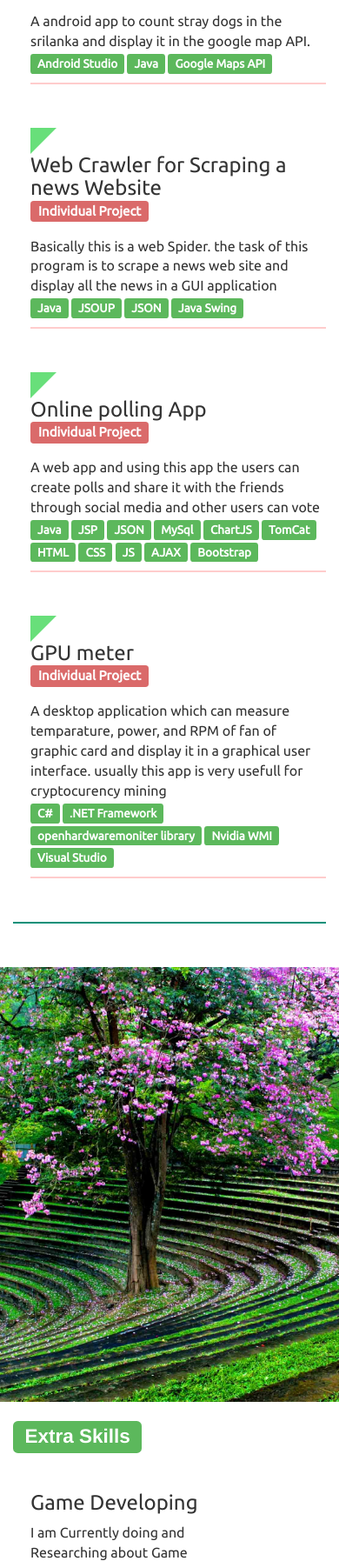
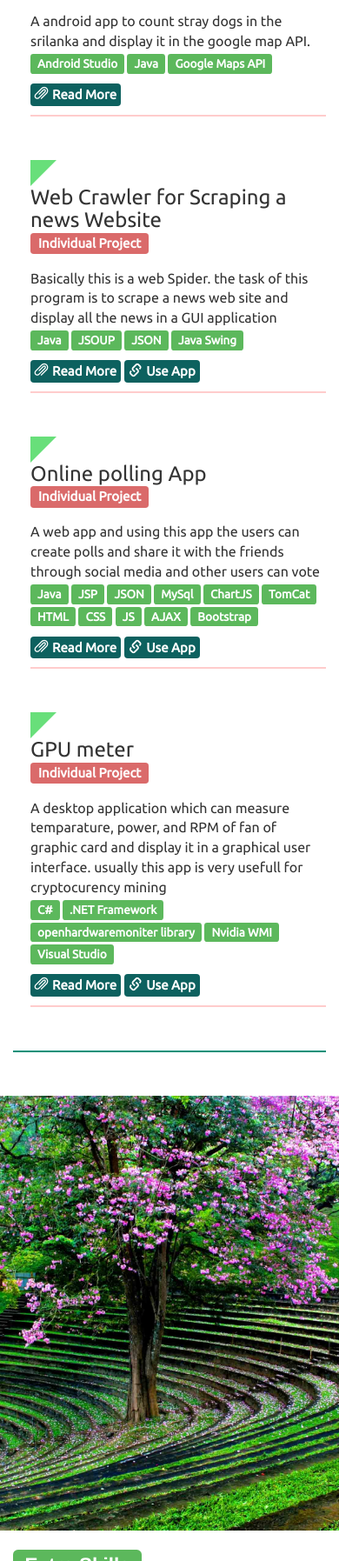
Before and after one commit to jayamaljayamaha/JayamalJayamaha.github.io, a plain HTML site: page index.html in a window 390 px wide. Shown: the part 5952-7747 px from the top of the page at 87% size. Drawn offline with nearby package versions, Linux system fonts and the light colour scheme; a script that the page names is missing.

Commit message:
Added more elements and project links

```diff
--- a/css/style.css
+++ b/css/style.css
@@ -176,7 +176,7 @@ small{
     margin-bottom: 50px;
     border-bottom: 2px solid #049079;
 }
-.oneProject, .oneSkill, .oneExperience{
+.oneProject, .oneSkill, .oneExperience, .downloadMyResume{
     font-family: 'Ubuntu', sans-serif;
     margin-top: 50px;
     margin-left: 20px;
@@ -184,7 +184,7 @@ small{
     border-bottom: 2px solid rgba(255, 0, 0, .2);;
 
 }
-#extraSkills{
+#extraSkills, #experience{
     border-bottom: 2px solid #049079;
 }
 .oneProject h4{
@@ -206,11 +206,11 @@ small{
     font-size: 16px;
     margin-bottom: 0px;
 }
-.projectContetns ul li, .skillContetns ul li, .experienceContetns ul li{
+.projectContetns ul li, .skillContetns ul li, .experienceContetns ul li, .downloadMyResume ul li{
     font-size: 18px;
     display: inline;
 }
-.projectContetns ul, .skillContetns ul, .experienceContetns ul{
+.projectContetns ul, .skillContetns ul, .experienceContetns ul, .downloadMyResume ul{
     margin-left: -40px;
 }
 
@@ -239,6 +239,28 @@ small{
 .experienceContetns ul{
     width: 75%;
     float: left;
+}
+.downloadMyResume .col-md-4{
+    text-align: right;
+    margin-top: 15px;
+}
+#downloadButton{
+    font-size: 18px;
+}
+.glyphicon{
+    padding-right: 5px;
+}
+
+.linkButtonsList button{
+    padding: 2px 5px 2px 5px;
+    font-size: 15px;
+    font-weight: bold;
+    background-color: #0d615f ;
+    border: none;
+    font-family: 'Ubuntu', sans-serif;
+}
+.linkButtonsList button:hover{
+    background-color:  #088583 ;
 }
 .footerArea{
      background-color: #323232;
--- a/index.html
+++ b/index.html
@@ -317,6 +317,15 @@
                                 <li><span class="label label-success">Java</span></li>
                                 <li><span class="label label-success">Google Maps API</span></li>
                             </ul>
+                            <ul>
+                                <li class="linkButtonsList">
+                                    <a href="https://jayamaljayamaha.wordpress.com/2017/12/08/dog-counting-app/" target="_blank">
+                                        <button type="button" class="btn btn-success linkButtons">
+                                            <span class="glyphicon glyphicon-paperclip"></span>Read More
+                                        </button>
+                                    </a>
+                                </li>
+                            </ul>
                         </div>
                     </div>
                     <div class="oneProject">
@@ -331,6 +340,20 @@
                                 <li><span class="label label-success">JSOUP</span></li>
                                 <li><span class="label label-success">JSON</span></li>
                                 <li><span class="label label-success">Java Swing</span></li>
+                            </ul>
+                            <ul>
+                                <li class="linkButtonsList">
+                                    <button type="button" class="btn btn-success linkButtons">
+                                        <span class="glyphicon glyphicon-paperclip"></span>Read More
+                                    </button>
+                                </li>
+                                <li class="linkButtonsList">
+                                    <a href="https://drive.google.com/open?id=1HSrgnb1BPO4PyWnax3OEBgA0WTaPhtVx" target="_blank">
+                                        <button type="button" class="btn btn-success linkButtons">
+                                            <span class="glyphicon glyphicon-link"></span>Use App
+                                        </button>
+                                    </a>
+                                </li>
                             </ul>
                         </div>
                     </div>
@@ -354,6 +377,22 @@
                                 <li><span class="label label-success">AJAX</span></li>
                                 <li><span class="label label-success">Bootstrap</span></li>
                             </ul>
+                            <ul>
+                                <li class="linkButtonsList">
+                                    <a href="https://jayamaljayamaha.wordpress.com/2018/04/05/polling-app/" target="_blank">
+                                        <button type="button" class="btn btn-success linkButtons">
+                                            <span class="glyphicon glyphicon-paperclip"></span>Read More
+                                        </button>
+                                    </a>
+                                </li >
+                                <li class="linkButtonsList">
+                                    <a href="http://dovoting2-env.us-east-2.elasticbeanstalk.com/" target="_blank">
+                                        <button type="button" class="btn btn-success linkButtons">
+                                            <span class="glyphicon glyphicon-link"></span>Use App
+                                        </button>
+                                    </a>
+                                </li>
+                            </ul>
                         </div>
                     </div>
                     <div class="oneProject">
@@ -369,6 +408,20 @@
                                 <li><span class="label label-success">openhardwaremoniter library</span></li>
                                 <li><span class="label label-success">Nvidia WMI</span></li>
                                 <li><span class="label label-success">Visual Studio</span></li>
+                            </ul>
+                            <ul>
+                                <li class="linkButtonsList">
+                                    <button type="button" class="btn btn-success linkButtons">
+                                        <span class="glyphicon glyphicon-paperclip"></span>Read More
+                                    </button>
+                                </li>
+                                <li class="linkButtonsList">
+                                    <a href="https://drive.google.com/open?id=1BDCXZF4KjRnyD2jKm8G8FzuPxmk9WCw_" target="_blank">
+                                        <button type="button" class="btn btn-success linkButtons">
+                                            <span class="glyphicon glyphicon-link"></span>Use App
+                                        </button>
+                                    </a>
+                                </li>
                             </ul>
                         </div>
                     </div>
@@ -452,6 +505,23 @@
                         </div>
                     </div>
                 </div>
+                <div id="myResume">
+                    <h2><span id="myResumeLabel" class="label label-success">Resume</span></h2>
+                    <div class="downloadMyResume">
+                        <div class="row">
+                            <div class="col-md-8">
+                                <h3>Download my resume here</h3>
+                                <ul>
+                                    <li><span class="label label-success">PDF</span></li>
+                                </ul>
+                            </div>
+                            <div class="col-md-4">
+                                <button id="downloadButton" type="button" class="btn btn-success"><span class="glyphicon glyphicon-save-file"></span>Download Resume</button>
+                            </div>
+                        </div>
+
+                    </div>
+                </div>
             </div>
 
          <footer>
```
